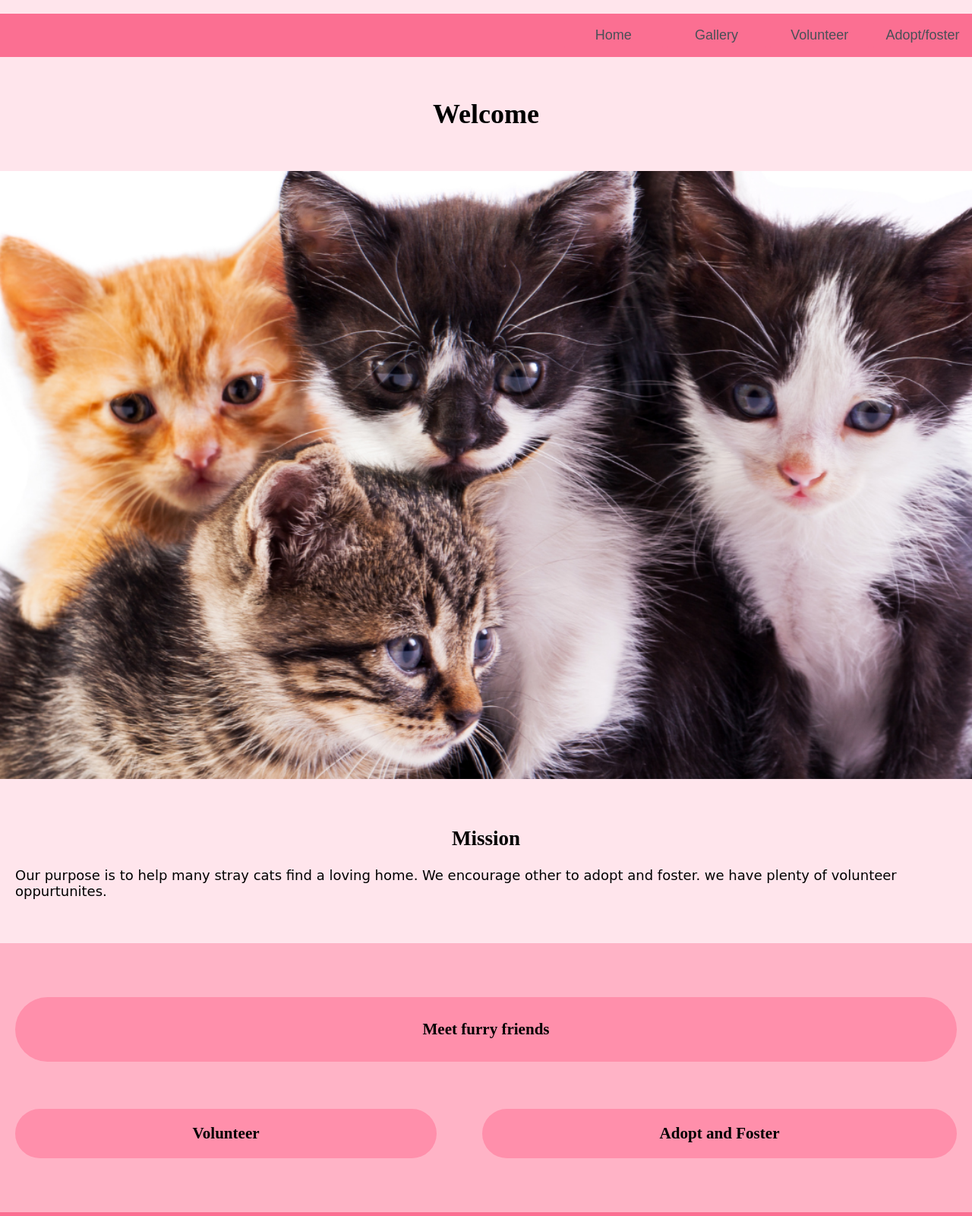
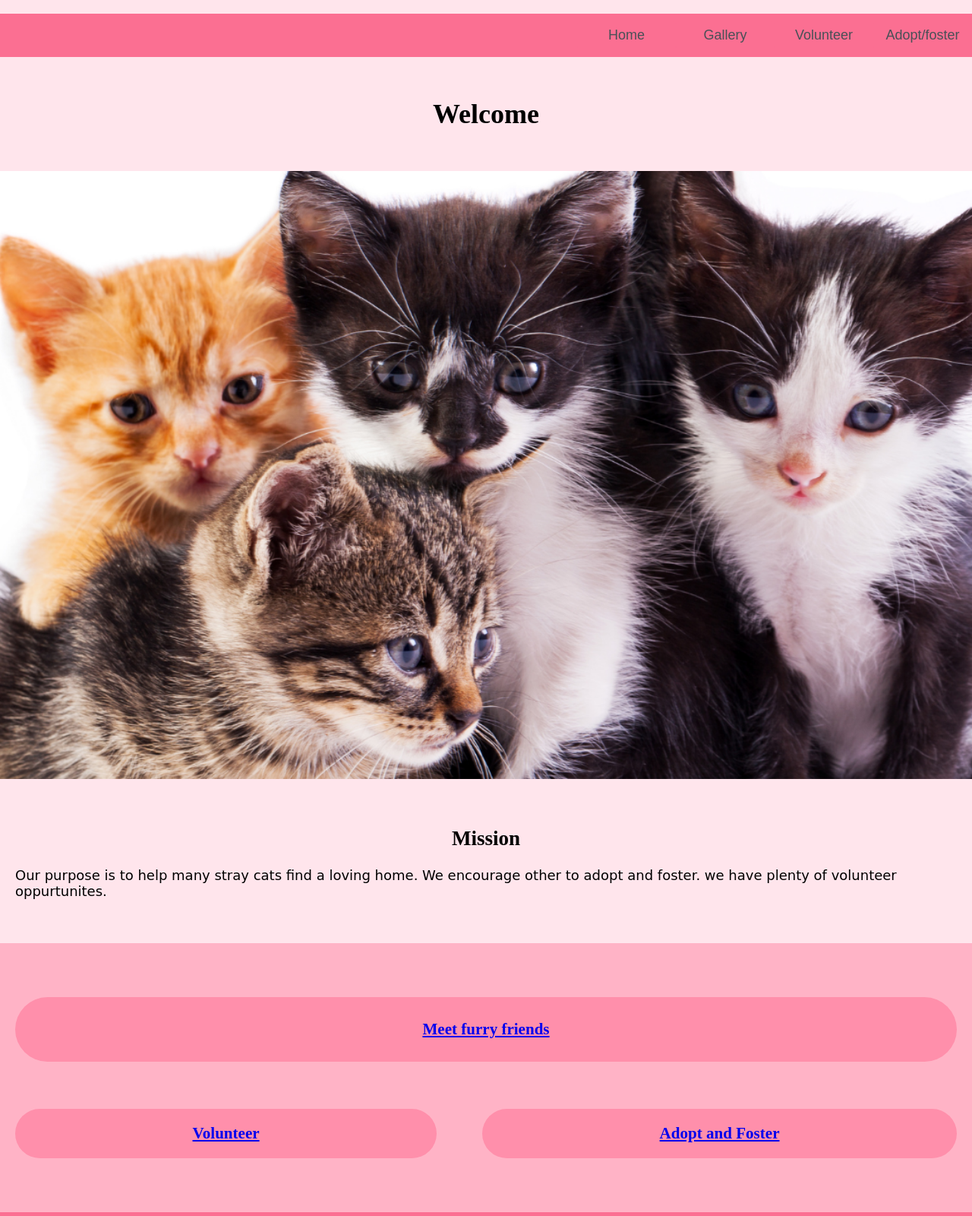
Before and after one commit to merismce/COMP126FinalProject, a plain HTML site: page index.html in a window 1280 px wide. Shown: the top 1600 px of the page at 76% size. Drawn offline with Linux system fonts and the light colour scheme.

Commit message:
changes on home page buttons and the nave bar on mobile view

```diff
--- a/index.html
+++ b/index.html
@@ -1,15 +1,18 @@
 <!DOCTYPE HTML>
-<lang="en">
+<html lang="en">
 
 <head>
     <meta charset="utf-8">
     <meta name="viewport" content="width=device-width,
-        initial-scale-1, shrink-to-fit=no">
+        initial-scale=1.0">
     <title>This appears in the browser tab</title>
     <link rel="stylesheet" href="styles.css">
     <!-- always put stylesheet in the rel=... -->
     <!-- the css / int he front means its in the css folder -->
 </head>
+
+
+<body>
 
 
 <header>
@@ -23,7 +26,6 @@
         </nav>
 </header>
 
-<body>
     <h1>Welcome</h1>
     <div class="home-box">
         <img src="cat-cover.png" alt="four kittens huddled up" class="home-cat-pic">
@@ -37,19 +39,14 @@
     </div>
 
     <div class="buttons-container">
-        <h3 class="button-one">Meet furry friends</h3>
-        <h3 class="button-two">Volunteer</h3>
-        <h3 class="button-three">Adopt and Foster</h3>
+        <h3 class="button-one"> <a href="gallery.html">Meet furry friends</a> </h3>
+        <h3 class="button-two"> <a href="volunteer.html">Volunteer</a> </h3>
+        <h3 class="button-three"> <a href="adopt.html">Adopt and Foster</a> </h3>
 
 
 
 
     </div>
-
-</body>
-
-
-
 
 
 <footer>
@@ -65,6 +62,7 @@
     <!-- < maybe I could make the footer into a class to fit the picture/logo > footer class="footer"> -->
 </footer>
 
+</body>
 
 
 
--- a/styles.css
+++ b/styles.css
@@ -12,14 +12,19 @@ html, body {
 
 
 nav {
+    /* display: flex;
+    flex-direction: column; */
     margin: 0 auto;
     width: 100%;
     background-color: #FB6F92;
     font-family: archivo;
     height: 100%;
+
 }
 
 .menubar {
+    display: flex;
+    flex-direction: column;
     padding-bottom: 10px;
     text-decoration: none;
     text-align: right;
@@ -142,6 +147,8 @@ position: relative;
 
 .buttons-container{
     display: grid;
+    grid-template-rows: 2;
+    grid-template-columns: 2;
     gap:20px;
     background-color: #FFB3C6;
     text-align: center;
@@ -165,6 +172,7 @@ position: relative;
 
 .button-two{
     grid-column: 1;
+    grid-row: 2;
     background-color: #FF8FAB;
     border-radius: 50px;
     padding: 20px;
@@ -174,6 +182,7 @@ position: relative;
 
 .button-three{
     grid-column: 2;
+    grid-row: 2;
     background-color: #FF8FAB;
     border-radius: 50px;
     padding: 20px;
@@ -446,6 +455,24 @@ footer{
     }
 
 
+.menubar {
+    display: flex;
+    flex-direction: row;
+    justify-content: flex-end;
+    padding-bottom: 10px;
+    text-decoration: none;
+    text-align: right;
+    list-style-type: none;
+}
+
+    /* nav {
+        margin: 0 auto;
+        width: 100%;
+        background-color: #FB6F92;
+        font-family: archivo;
+        height: 100%; */
+
+
 
 
 
```
Also changed, not shown: gallery.html (+8 -7 lines).
